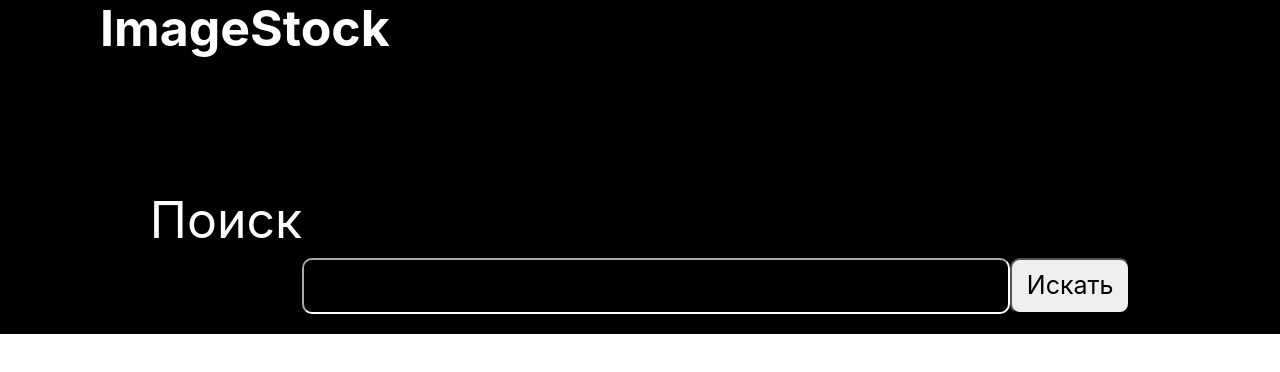
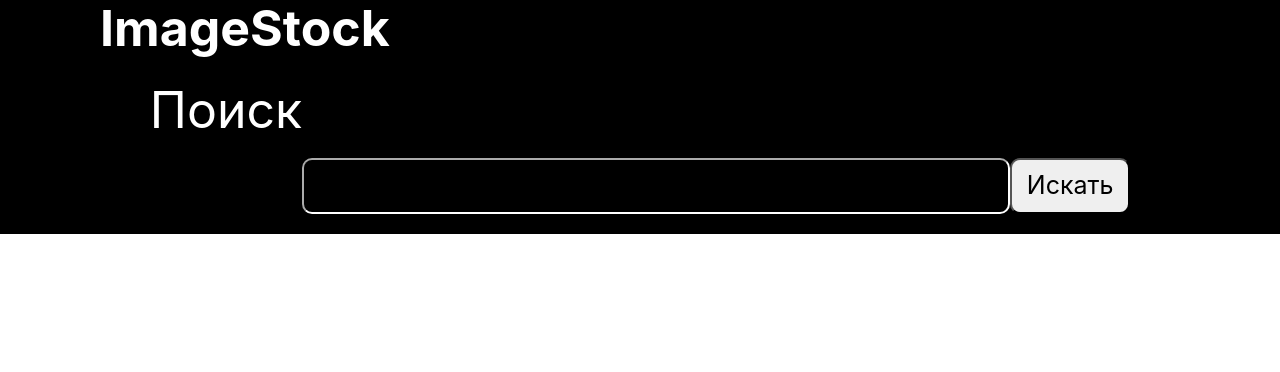
Before and after one commit to AlexanderLukashuk/JavaScriptExam, a React (Create React App) app in the folder react_project/: page / in a window 1280 px wide. Shown: the top 372 px of the page. Built offline with nearby package versions, Linux system fonts and the light colour scheme.

Commit message:
Изменен margin-top у кнопки и поля ввода на 100px, изменен margin-top у lable на -70px

```diff
--- a/react_project/src/App.js
+++ b/react_project/src/App.js
@@ -9,9 +9,7 @@ function App() {
   return (
     <div class="header">
       <a href="#" class="header__logo">ImageStock</a>
-      <div>
         <WelcomePage/>
-      </div>
     </div>
 
   );
--- a/react_project/src/сomponets/scss/style.scss
+++ b/react_project/src/сomponets/scss/style.scss
@@ -11,13 +11,13 @@ $text-color: white;
     &__search
     {
         font-size: 50px;
-        margin-top: 50px;
+        margin-top: -70px;
         color: $text-color;
         &-button
         {
             width: 120px;
             height: 56px;
-            margin-top: 200px;
+            margin-top: 100px;
             border-radius: 10px;
             margin-bottom: 20px;
             font-size: 25px;
@@ -27,7 +27,7 @@ $text-color: white;
         {
             height: 50px;
             width: 700px;
-            margin-top: 200px;
+            margin-top: 100px;
             //opacity: 0.2;
             background-color: black;
             color: black;
```
Also changed, not shown: react_project/src/сomponets/css/style.min.css (+1 -1 lines), 1 other file (tests, documents, lock files or other folders).
